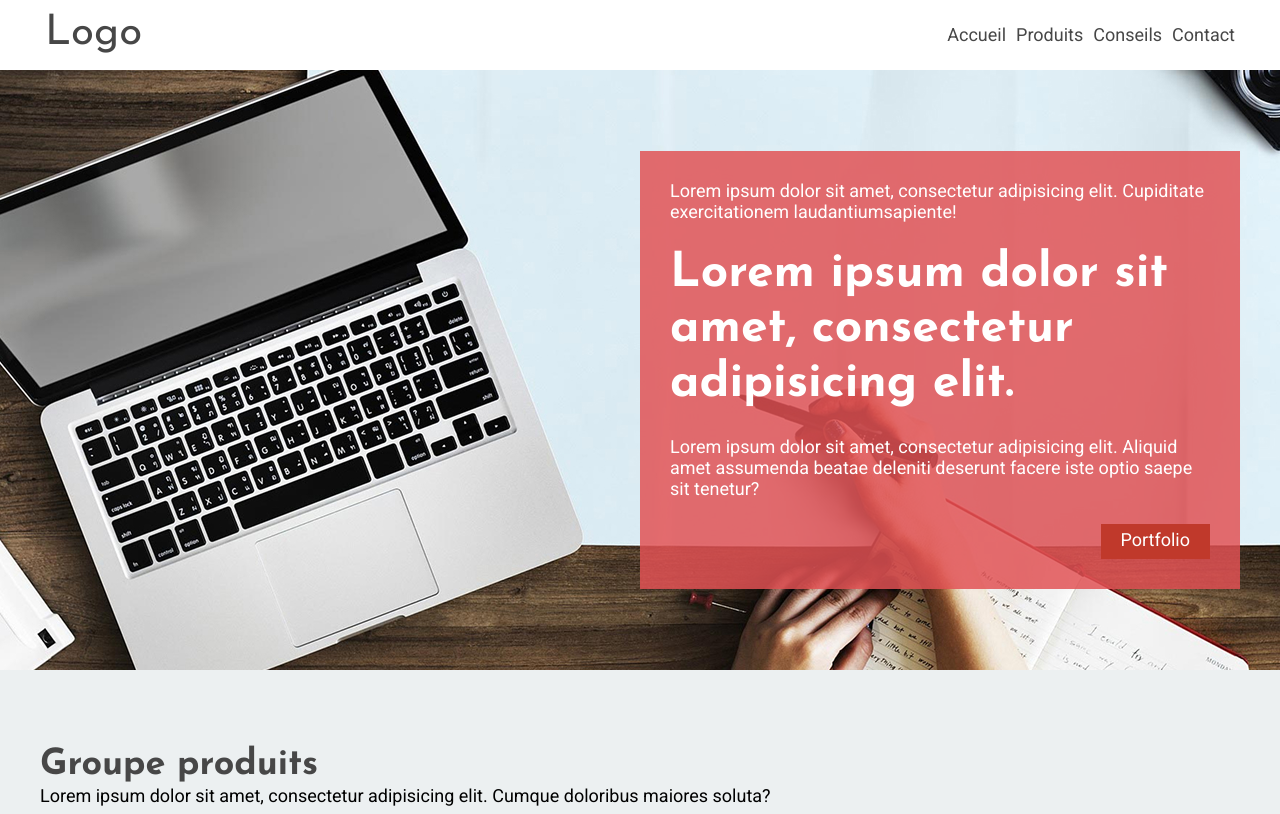
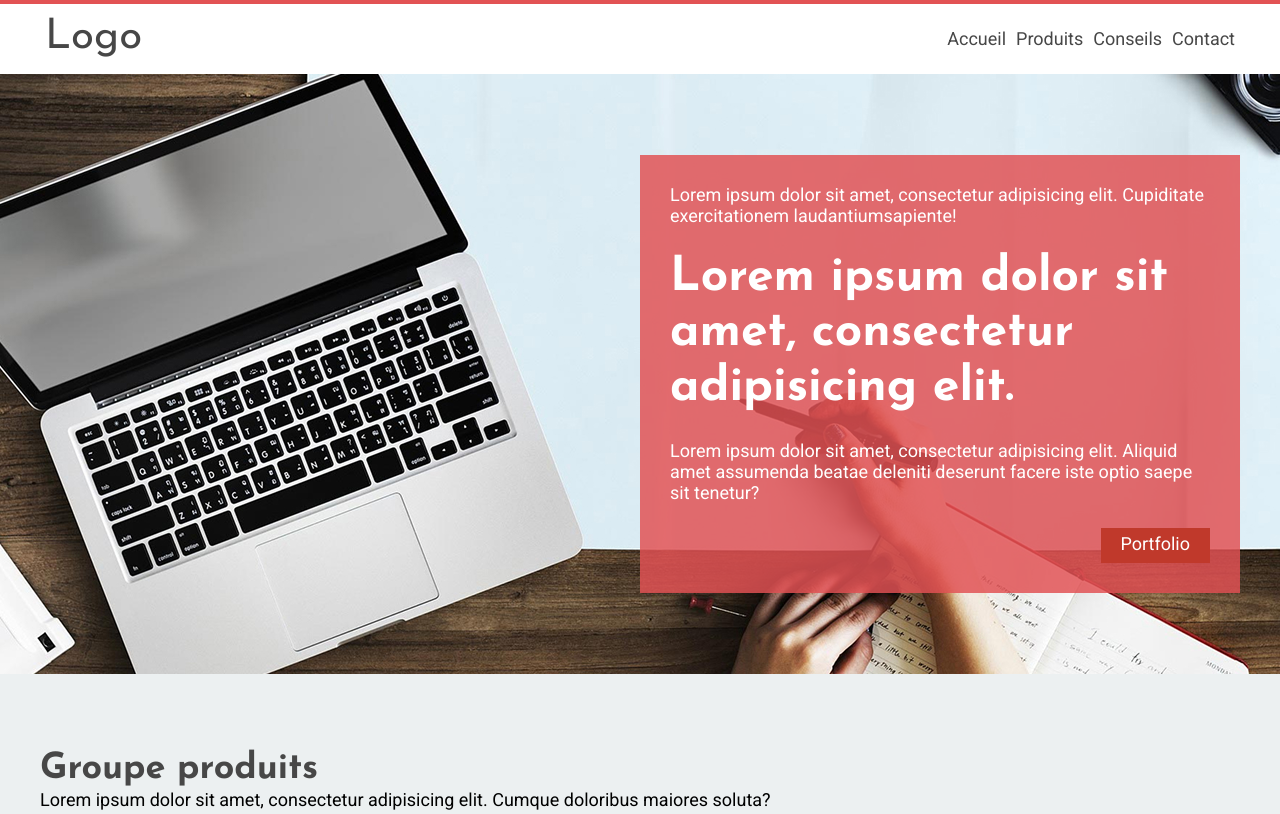
Before and after one commit to Centhelio/site10_ordinateur, a plain HTML site: page index.html in a window 1280 px wide. Shown: the top 814 px of the page. Drawn offline with nearby package versions, Linux system fonts and the light colour scheme.

Commit message:
border top header

```diff
--- a/css/styles.css
+++ b/css/styles.css
@@ -92,7 +92,7 @@ span {
 
 /* HEADER */
 header {
-
+    border-top: solid 4px #E25254;
     background-color: white;
 }
 
```
